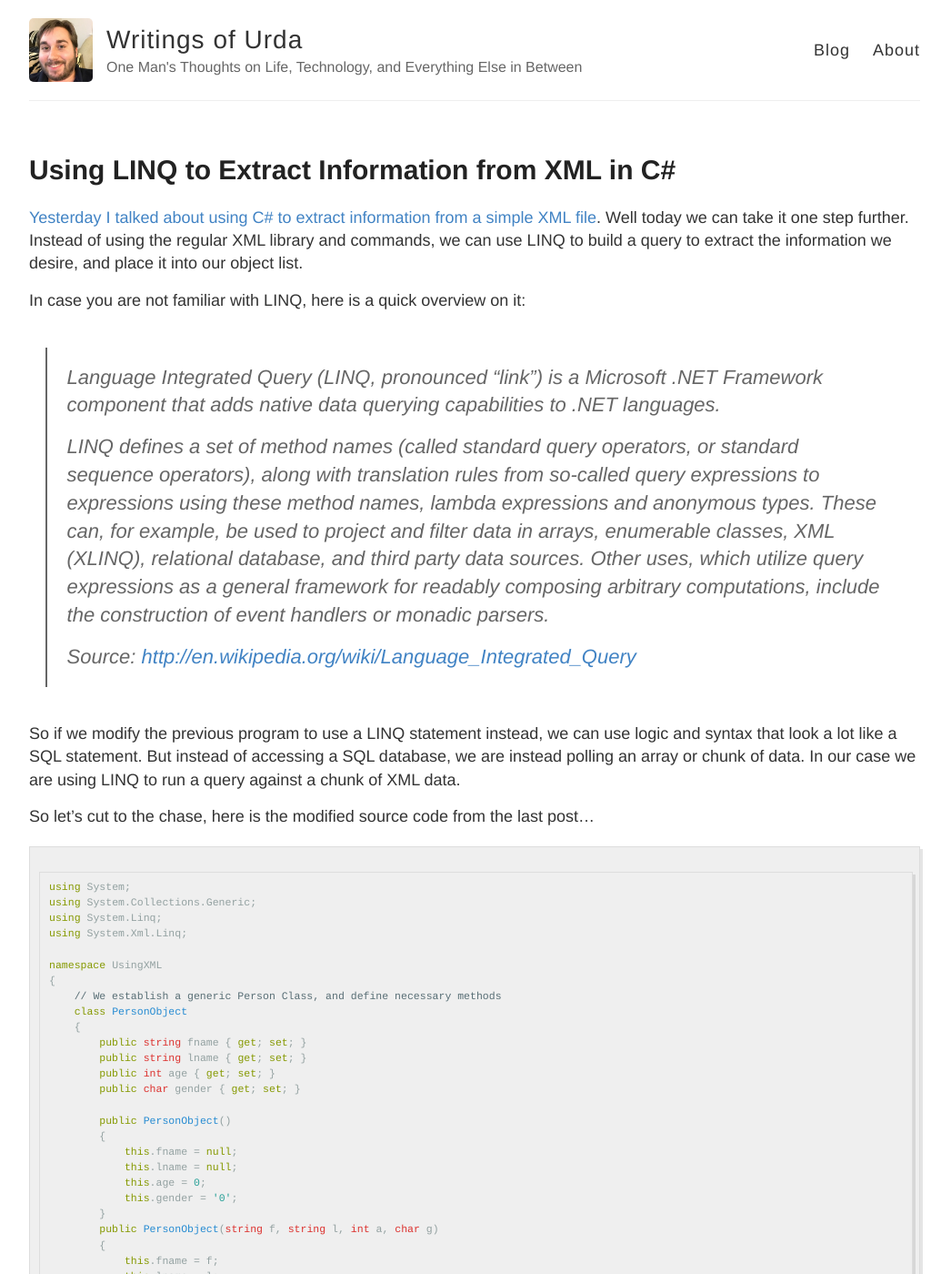
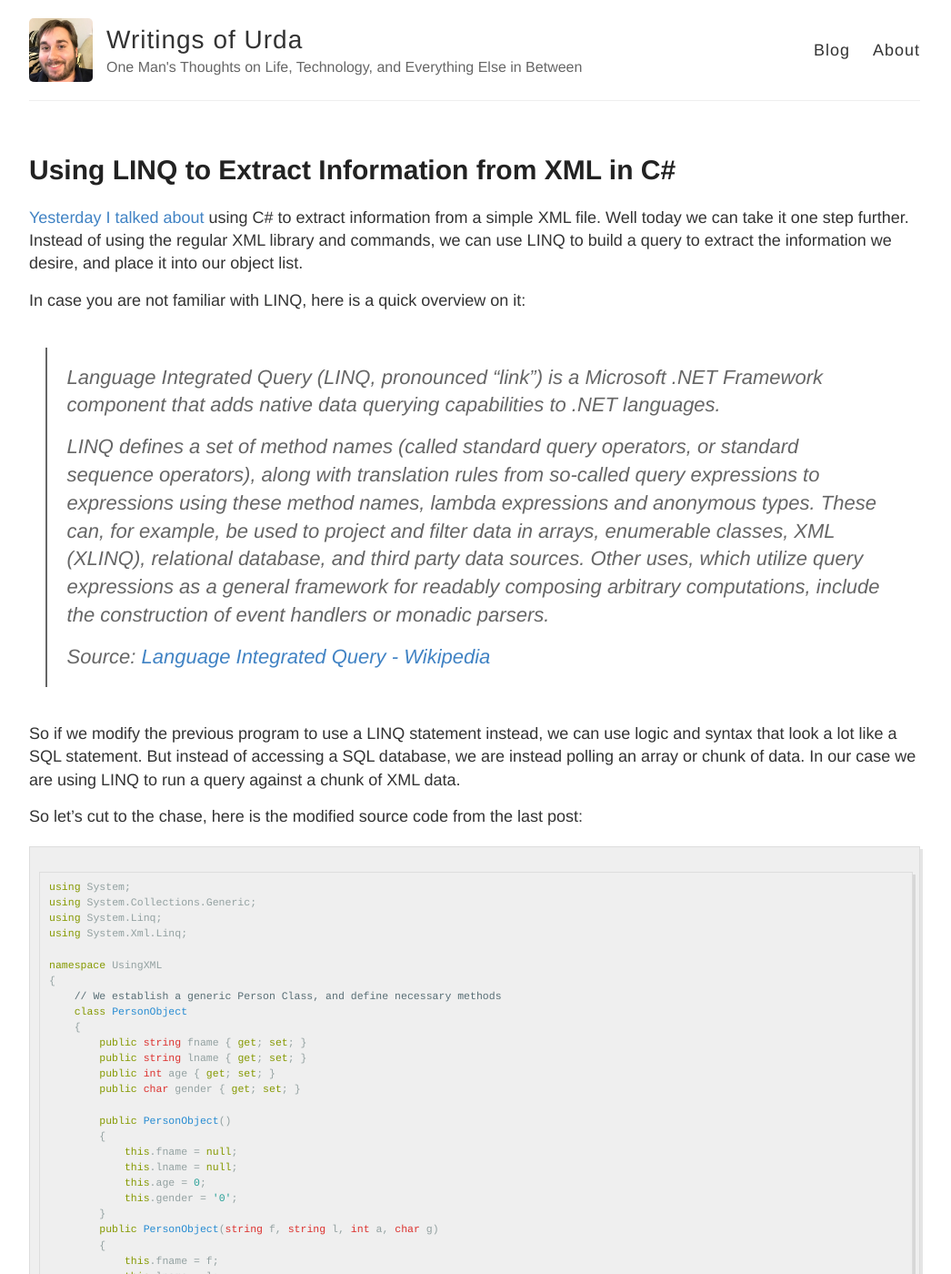
Before and after one commit to urda/website, a Jekyll site: the page built from _posts/2010-08-31-using-linq-to-extract-information-from-xml-in-csharp.md, in a window 1280 px wide and 1400 px high. Shown: the whole window at 91% size, without its empty margins (118-1164 px from the left). Built offline with Jekyll 4.4.1, drawn with Linux system fonts in a browser that asks for light colours; Markdown is read by kramdown in place of the engine named in the settings; some of the changed lines change nothing that is shown.

Commit message:
Post cleanup

````diff
--- a/_posts/2010-08-31-using-linq-to-extract-information-from-xml-in-csharp.md
+++ b/_posts/2010-08-31-using-linq-to-extract-information-from-xml-in-csharp.md
@@ -3,6 +3,9 @@
 author: Peter Urda
 layout: post
 redirect_from: /2010/08/using-linq-to-extract-information-from-xml-in-csharp/
+
+urda_uuid: 20100831
+
 categories:
   - How To
   - Mercer Daily Reports
@@ -12,19 +15,36 @@
   - LINQ
   - XML
 ---
-[Yesterday I talked about using C# to extract information from a simple XML file][1]. Well today we can take it one step further. Instead of using the regular XML library and commands, we can use LINQ to build a query to extract the information we desire, and place it into our object list.
+
+[Yesterday I talked about]({% post_url 2010-08-30-extracting-information-from-xml-with-csharp %})
+using C# to extract information from a simple XML file. Well today we can take
+it one step further. Instead of using the regular XML library and commands, we
+can use LINQ to build a query to extract the information we desire, and place it
+into our object list.
 
 In case you are not familiar with LINQ, here is a quick overview on it:
 
-> Language Integrated Query (LINQ, pronounced "link") is a Microsoft .NET Framework component that adds native data querying capabilities to .NET languages.
+> Language Integrated Query (LINQ, pronounced "link") is a Microsoft .NET
+> Framework component that adds native data querying capabilities to .NET
+> languages.
 >
-> LINQ defines a set of method names (called standard query operators, or standard sequence operators), along with translation rules from so-called query expressions to expressions using these method names, lambda expressions and anonymous types. These can, for example, be used to project and filter data in arrays, enumerable classes, XML (XLINQ), relational database, and third party data sources. Other uses, which utilize query expressions as a general framework for readably composing arbitrary computations, include the construction of event handlers or monadic parsers.
+> LINQ defines a set of method names (called standard query operators, or
+> standard sequence operators), along with translation rules from so-called
+> query expressions to expressions using these method names, lambda expressions
+> and anonymous types. These can, for example, be used to project and filter
+> data in arrays, enumerable classes, XML (XLINQ), relational database, and
+> third party data sources. Other uses, which utilize query expressions as a
+> general framework for readably composing arbitrary computations, include the
+> construction of event handlers or monadic parsers.
 >
-> Source: <a href="http://en.wikipedia.org/w/index.php?title=Language_Integrated_Query&#038;oldid=382114822" class="external external_icon" target="_blank">http://en.wikipedia.org/wiki/Language_Integrated_Query</a>
+> Source: [Language Integrated Query - Wikipedia](http://en.wikipedia.org/w/index.php?title=Language_Integrated_Query&oldid=382114822)
 
-So if we modify the previous program to use a LINQ statement instead, we can use logic and syntax that look a lot like a SQL statement. But instead of accessing a SQL database, we are instead polling an array or chunk of data. In our case we are using LINQ to run a query against a chunk of XML data.
+So if we modify the previous program to use a LINQ statement instead, we can use
+logic and syntax that look a lot like a SQL statement. But instead of accessing
+a SQL database, we are instead polling an array or chunk of data. In our case we
+are using LINQ to run a query against a chunk of XML data.
 
-So let's cut to the chase, here is the modified source code from the last post...
+So let's cut to the chase, here is the modified source code from the last post:
 
 ```csharp
 using System;
@@ -153,20 +173,22 @@
 ```csharp
 // Build a LINQ query, and run through the XML building
 // the PersonObjects
-    var query = from xml in XDoc.Descendants("Person")
-        select new PersonObject
-        {
-            fname = (string)xml.Element("FirstName"),
-            lname = (string)xml.Element("LastName"),
-            age = (int)xml.Element("Age"),
-            gender = ((string)xml.Element("Gender") == "M" ?
-                'M' :
-                'F')
-            };
-    PersonList = query.ToList();
+var query = from xml in XDoc.Descendants("Person")
+    select new PersonObject
+    {
+        fname = (string)xml.Element("FirstName"),
+        lname = (string)xml.Element("LastName"),
+        age = (int)xml.Element("Age"),
+        gender = ((string)xml.Element("Gender") == "M" ? 'M' : 'F')
+    };
+PersonList = query.ToList();
 ```
 
-Looks a lot like SQL huh? Well what this statement is doing is grabbing all the objects in the XML that are a "Person". It then uses an empty PersonObject and defines each of the variables in the object. There is a logic statement inside the query to set the char for the gender in each object (since you cannot cast a string to a char in this instance) based on the string retrieved from the XML.
+Looks a lot like SQL huh? Well what this statement is doing is grabbing all the
+objects in the XML that are a "Person". It then uses an empty PersonObject and
+defines each of the variables in the object. There is a logic statement inside
+the query to set the char for the gender in each object (since you cannot cast a
+string to a char in this instance) based on the string retrieved from the XML.
 
 Now for comparison, let's look at the difference between the two sources:
 
@@ -266,7 +288,8 @@
              int ListSize = PersonList.Count;
 ```
 
-And just in case you were unsure about the gender logic part of the query, I ran this dataset:
+And just in case you were unsure about the gender logic part of the query, I ran
+this dataset:
 
 ```xml
 <?xml version="1.0" encoding="utf-8" ?>
@@ -294,8 +317,10 @@
 
 And got this result:
 
-<img src="http://www.peter-urda.com/wp/wp-content/uploads/2010/08/runningProgram.png" alt="runningProgram(UsingXML2)" title="runningProgram(UsingXML2)" width="677" height="414" class="aligncenter size-full wp-image-457" />
+[![Program Output](/content/{{ page.urda_uuid }}/runningProgram.png)](/content/{{ page.urda_uuid }}/runningProgram.png)
 
-Pretty sweet huh? So in review, we built a query to run against XML, and used LINQ statements and methods to retrieve each portion of data that we wanted. All of this was then shoved into a list at the end for storing. So hopefully this gives you a quick intro to start messing around with LINQ if you are inclined to do so.
-
- [1]: http://www.peter-urda.com/2010/08/extracting-information-from-xml-with-csharp
+Pretty sweet huh? So in review, we built a query to run against XML, and used
+LINQ statements and methods to retrieve each portion of data that we wanted. All
+of this was then shoved into a list at the end for storing. So hopefully this
+gives you a quick intro to start messing around with LINQ if you are inclined to
+do so.
````
Also changed, not shown: content/20100831/runningProgram.png (renamed from wp-content/uploads/2010/08/runningProgram.png), wp-content/uploads/2010/08/runningProgram-150x150.png (deleted), wp-content/uploads/2010/08/runningProgram-300x183.png (deleted).
